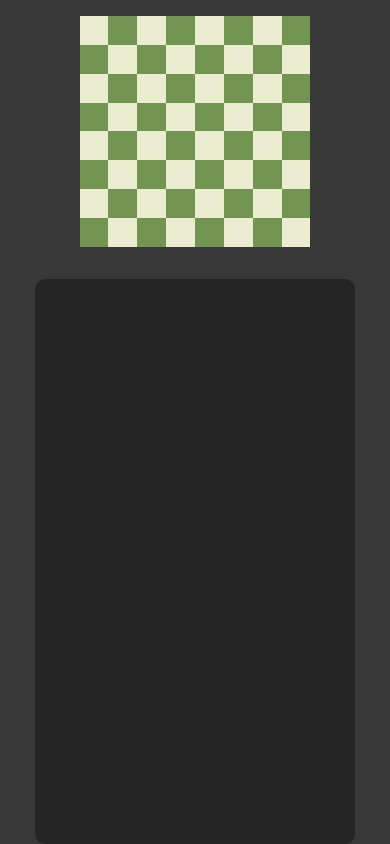
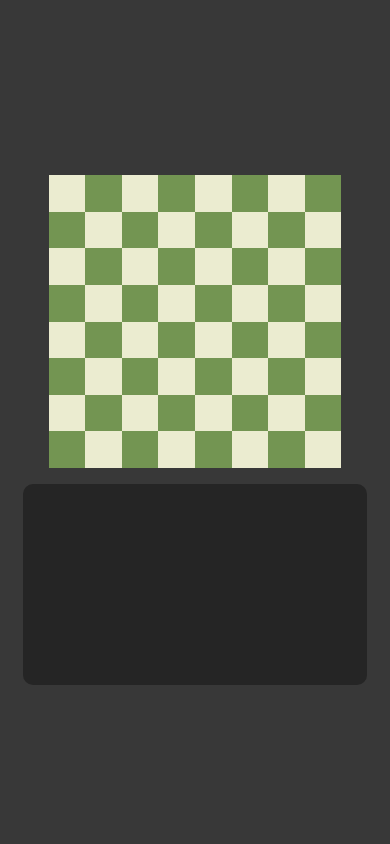
Before and after one commit to jacobrobertsdev/Chess.com_Frontend_Challenge, a Vue app: page / in a window 390 px wide. Built offline with nearby package versions, Linux system fonts and the light colour scheme.

Commit message:
Move media queries to styles.css

```diff
--- a/src/components/ChessBoard.vue
+++ b/src/components/ChessBoard.vue
@@ -93,12 +93,4 @@ function handleClick(square) {
   background-color: rgb(56, 213, 252);
 }
 
-@media (max-width: 640px) {
-  .board {
-    max-width: 75vw;
-    height: 75vw;
-    aspect-ratio: 1;
-  }
-}
-
 </style>
--- a/src/style.css
+++ b/src/style.css
@@ -13,6 +13,23 @@ body {
   width: 100vw;
 }
 
+
+@media (max-width: 640px) {
+  #app .board {
+    max-width: 75vw;
+    height: 75vw;
+    aspect-ratio: 1;
+  }
+}
+
+@media(max-width:640px) {
+  #app .notation-list {
+    max-height: 20%;
+    width: 80vw;
+    margin-top: 0;
+  }
+}
+
 @media(max-width: 640px) {
   #app {
     align-items: center;
```
